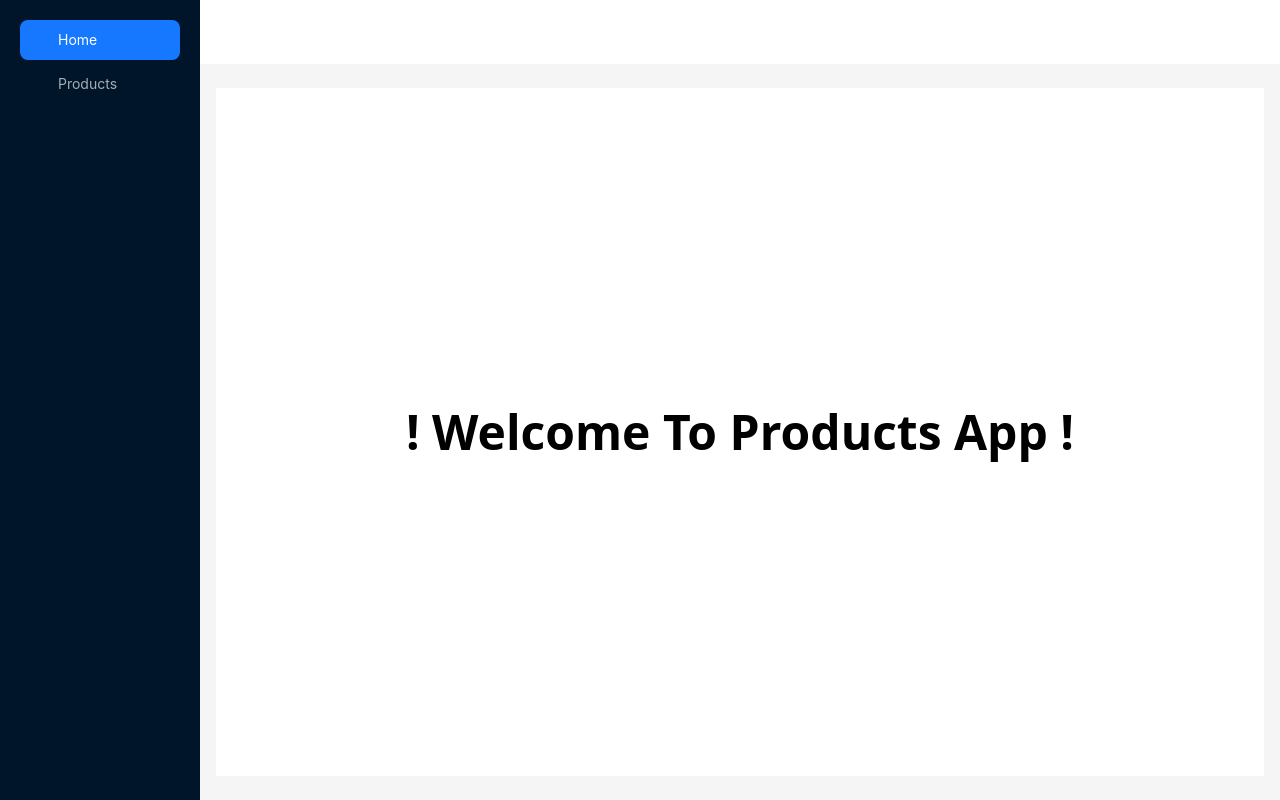
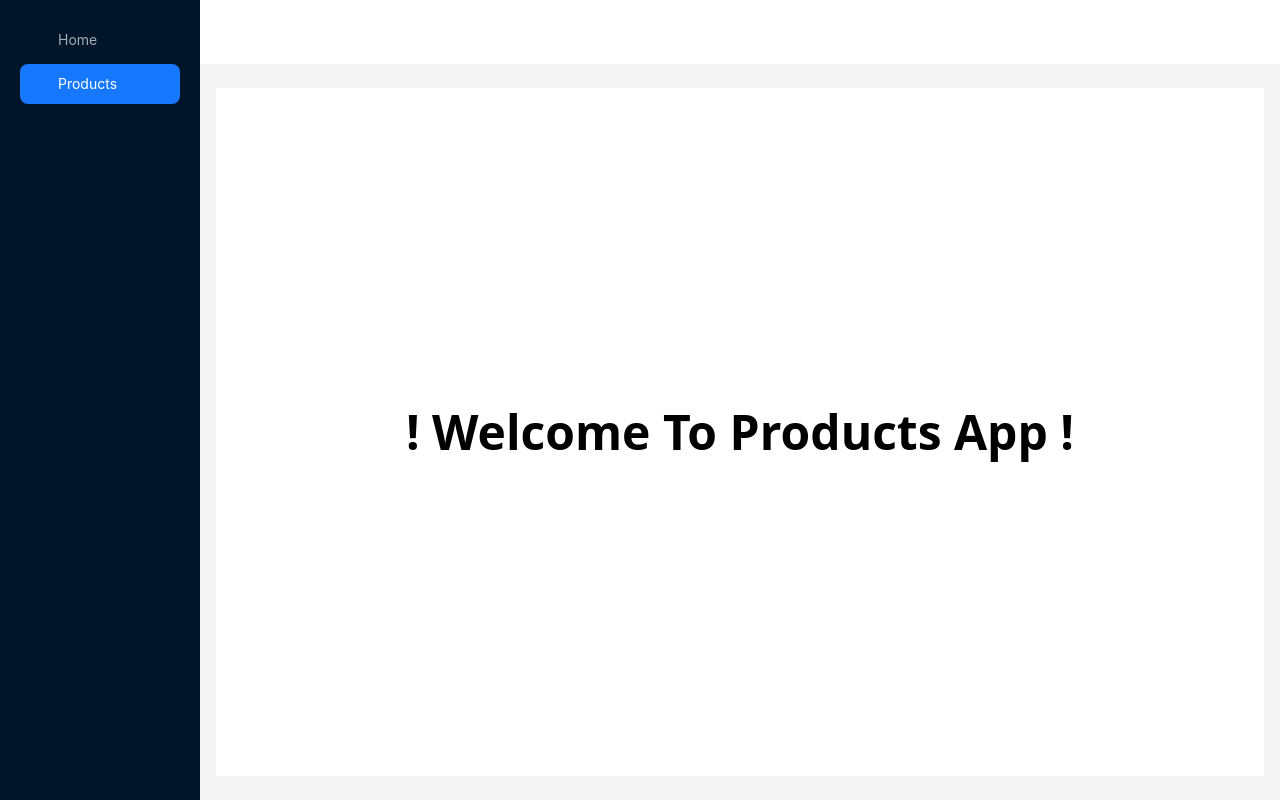
Before and after one commit to grettelHdez/microfrontend-products-test, a Next.js app: page / in a window 1280 px wide. Built offline with nearby package versions, Linux system fonts and the light colour scheme.

Commit message:
Focus depending route

```diff
--- a/src/components/products/ProductsTable.tsx
+++ b/src/components/products/ProductsTable.tsx
@@ -1,6 +1,6 @@
 import Link from "next/link"
 import { Table, Popconfirm } from "antd"
-import { Record } from "@/interfaces/table"
+import { Record } from "@/interfaces/product"
 import { APP_ROUTES } from "@/utils/utils"
 import { IProductTable } from "@/interfaces/product"
 import { FC } from "react"
--- a/src/components/ui/Sidebar.tsx
+++ b/src/components/ui/Sidebar.tsx
@@ -4,16 +4,22 @@ import { FC, useEffect, useState } from "react"
 import { Layout, Menu } from "antd"
 import { ISidebar } from "@/interfaces/ui"
 import Icon from "@ant-design/icons/lib/components/Icon"
+import { APP_ROUTES, BASE_URL, SIDEBAR_KEYS } from "@/utils/utils"
 
 const { Sider } = Layout
 
 export const Sidebar: FC<ISidebar> = ({ collapsed }) => {
   const router = useRouter()
-  const [selectedKey, setSelectedKey] = useState("1")
+
+  const [selectedKey, setSelectedKey] = useState(() => {
+    const newRoute = `${BASE_URL}/products`
+    return newRoute.includes(APP_ROUTES.PRODUCTS) ? SIDEBAR_KEYS.KEY_2 : SIDEBAR_KEYS.KEY_1
+  })
 
   useEffect(() => {
-    if (router.pathname === "/products") setSelectedKey("2")
-    else setSelectedKey("1")
+    const newRoute = `${BASE_URL}/products`
+    if (newRoute.includes(APP_ROUTES.PRODUCTS)) setSelectedKey(SIDEBAR_KEYS.KEY_2)
+    else setSelectedKey(SIDEBAR_KEYS.KEY_1)
   }, [router.pathname])
 
   return (
--- a/src/interfaces/product.ts
+++ b/src/interfaces/product.ts
@@ -1,4 +1,8 @@
 import { Dispatch, SetStateAction } from "react"
+
+export interface Record {
+  id?: string
+}
 
 export interface IProduct {
   id?: string
@@ -10,7 +14,7 @@ export interface IProduct {
 export interface IProductCard {
   id?: string | string[]
   name: string
-  description?: string
+  description?: string | null
   price: number
 }
 
--- a/src/interfaces/table.ts
+++ /dev/null
@@ -1,3 +0,0 @@
-export interface Record {
-  id?: string
-}
--- a/src/utils/utils.ts
+++ b/src/utils/utils.ts
@@ -7,6 +7,11 @@ export const API_ROUTES = {
 export const APP_ROUTES = {
   PRODUCTS: `${BASE_URL}/products`,
   MODIFY_PRODUCT: `${BASE_URL}/products/modify`,
+}
+
+export const SIDEBAR_KEYS = {
+  KEY_1: "1",
+  KEY_2: "2",
 }
 
 export const isNumber = (number: number) => {
```
